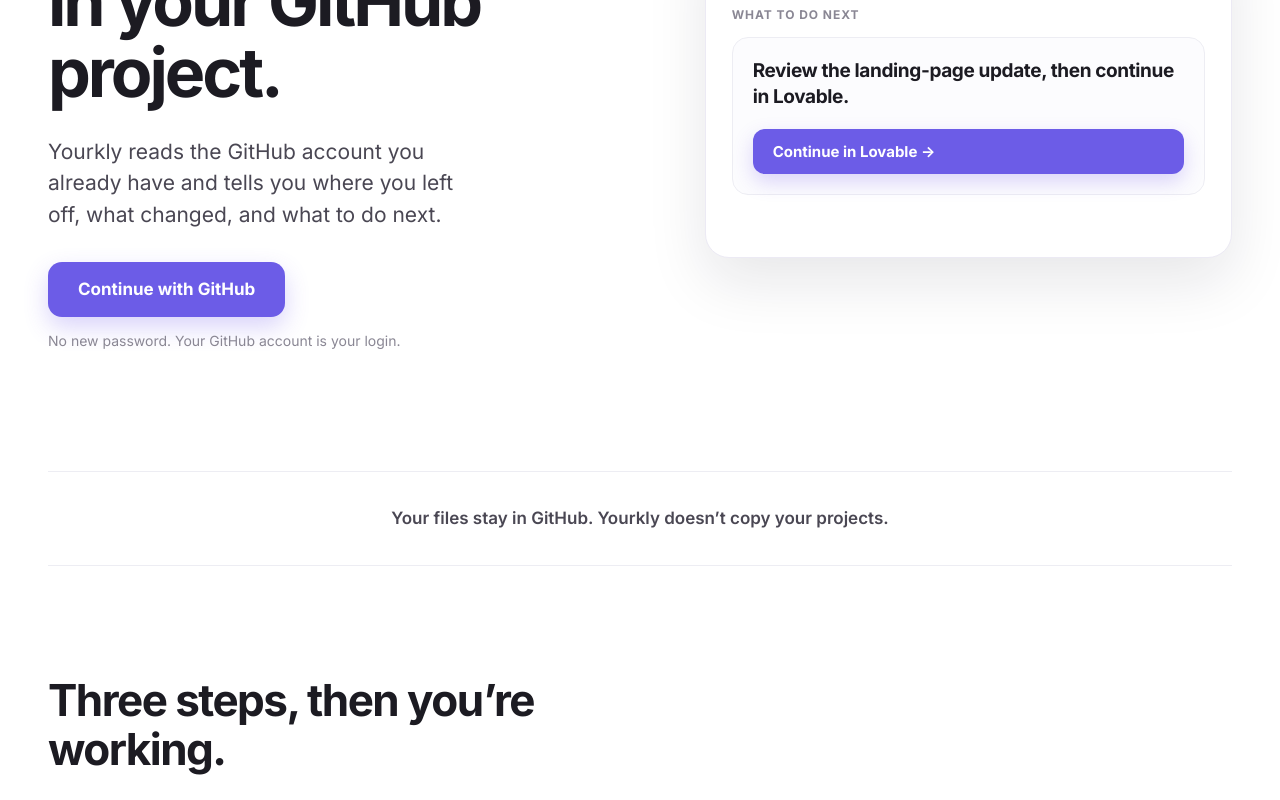
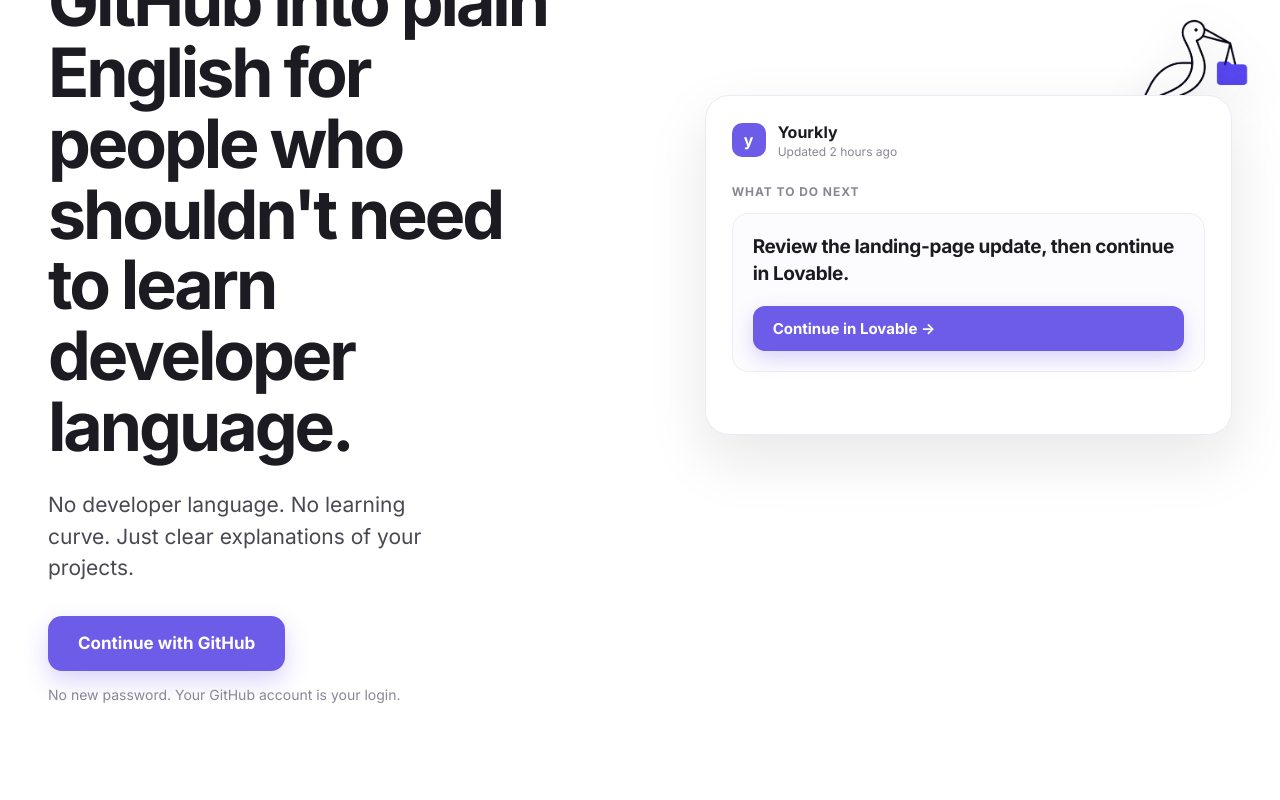
Before and after one commit to Naylahknee/plainly, a React (Vite) app: page / in a window 1280 px wide. Shown: the part 320-1120 px from the top of the page. Built offline with nearby package versions, Linux system fonts and the light colour scheme; no server answers.

Commit message:
Update landing page header and subheader text

```diff
--- a/src/pages/Welcome.jsx
+++ b/src/pages/Welcome.jsx
@@ -75,10 +75,9 @@
         <main>
           <section className="landing-hero">
             <div className="landing-hero-copy">
-              <h1>Know exactly what to do next in your GitHub project.</h1>
+              <h1>Yourkly translates GitHub into plain English for people who shouldn't need to learn developer language.</h1>
               <p>
-                Yourkly reads the GitHub account you already have and tells you where you left
-                off, what changed, and what to do next.
+                No developer language. No learning curve. Just clear explanations of your projects.
               </p>
 
               {authError === 'state_mismatch' ? (
@@ -143,10 +142,10 @@
             </div>
           </section>
 
-          <section className="landing-trust">Your files stay in GitHub. Yourkly doesn’t copy your projects.</section>
+          <section className="landing-trust">Your files stay in GitHub. Yourkly doesn't copy your projects.</section>
 
           <section className="landing-steps">
-            <h2>Three steps, then you’re working.</h2>
+            <h2>Three steps, then you're working.</h2>
             <div className="landing-step-grid">
               <article><span>01</span><h3>Connect GitHub</h3><p>One click. No new account, nothing to move.</p></article>
               <article><span>02</span><h3>Yourkly explains your project</h3><p>Where you left off, what changed, and what to do next — in plain words.</p></article>
```
